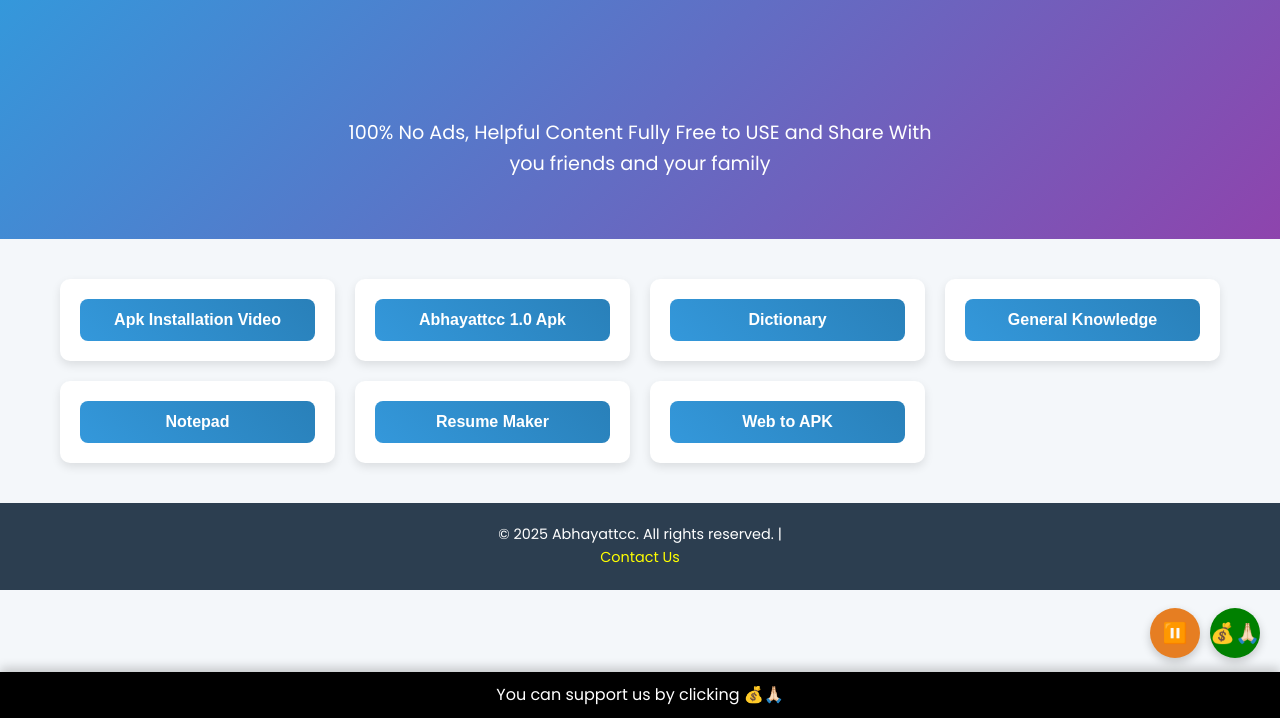
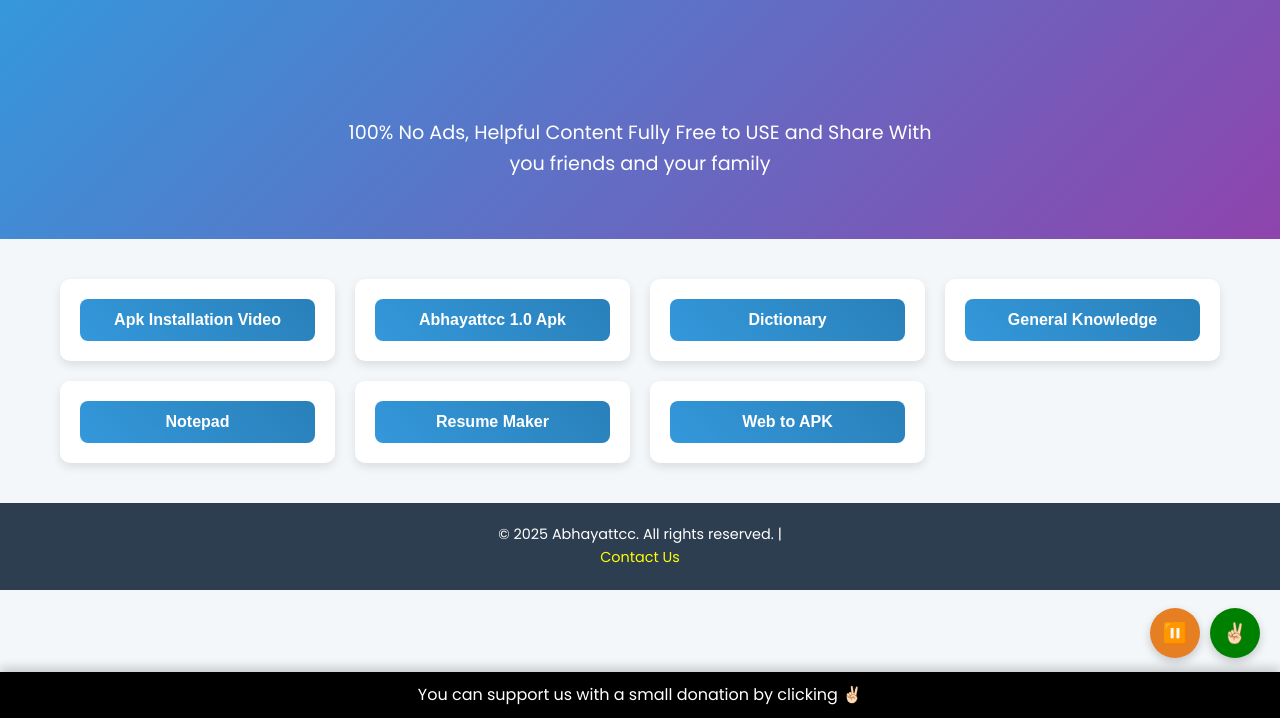
Before and after one commit to abhayattcc/Abhayattcc, a plain HTML site: page index.html in a window 1280 px wide. Shown: the part 82-800 px from the top of the page. Drawn offline with Linux system fonts and the light colour scheme; no server answers.

Commit message:
Add files via upload

```diff
--- a/index.html
+++ b/index.html
@@ -328,13 +328,13 @@
         <button id="audio-toggle">▶️</button>
     </div>
     <div class="support-control">
-        <button id="support-toggle">💰🙏🏻</button>
+        <button id="support-toggle">✌🏻</button>
     </div>
     <div class="close-control">
         <button id="close-support">✖️</button>
     </div>
     <div class="support-message-bar" id="support-message-bar">
-        <span>You can support us by clicking 💰🙏🏻</span>
+        <span>You can support us with a small donation by clicking ✌🏻</span>
     </div>
 
     <footer>
```
